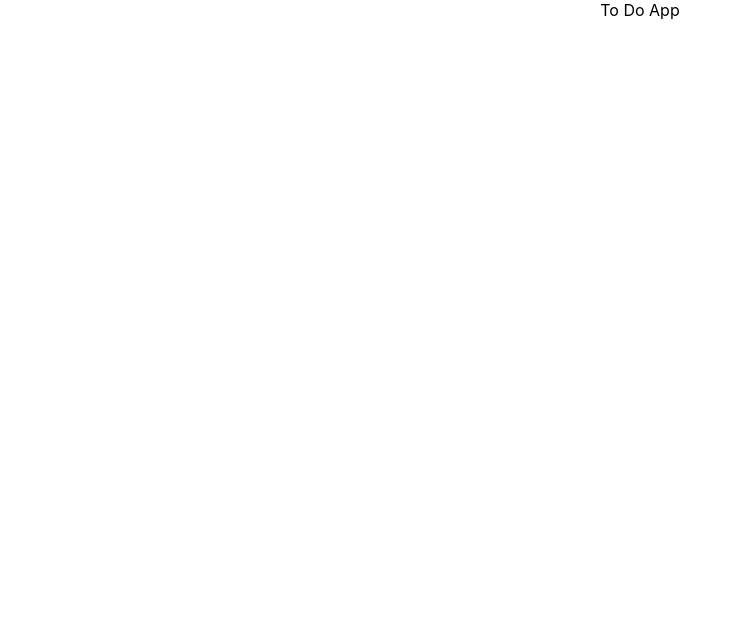
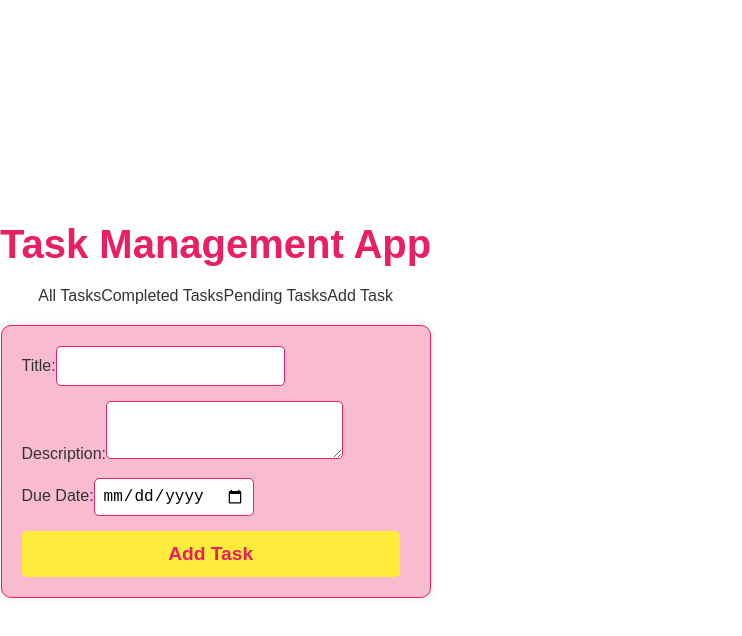
Before and after one commit to rinadkarim/my-react-app, a React (Create React App) app: page /add-task in a window 1280 px wide. Shown: the top 636 px of the page, without its empty margins (0-742 px from the left). Built offline with nearby package versions, Linux system fonts and the light colour scheme.

Commit message:
project so far

```diff
--- a/db.json
+++ b/db.json
@@ -1,16 +1,60 @@
 {
-    "toys": [
+  "tasks": [
     {
-        "id": 1,
-        "name": "Woody",
-        "image": "http://www.pngmart.com/files/3/Toy-Story-Woody-PNG-Photos.png",
-        "likes": 8
+      "id": "1",
+      "title": "Buy groceries",
+      "description": "Get milk, eggs, and bread.",
+      "dueDate": "2025-01-25",
+      "completed": true
     },
     {
-        "id": 2,
-        "name": "Buzz Lightyear",
-        "image": "http://www.pngmart.com/files/6/Buzz-Lightyear-PNG-Transparent-Picture.png",
-        "likes": 14
+      "id": "2",
+      "title": "Call Doctor",
+      "description": "Make apt for medication refill.",
+      "dueDate": "2025-01-27",
+      "completed": true
+    },
+    {
+      "id": "3",
+      "title": "Mail Package",
+      "description": "Send out friend's birthday gift",
+      "dueDate": "2025-02-01",
+      "completed": true
+    },
+    {
+      "id": "4",
+      "title": "Chores",
+      "description": "Clean room, kitchen and bathroom.",
+      "dueDate": "2025-01-20",
+      "completed": true
+    },
+    {
+      "id": "5",
+      "title": "Call Vet",
+      "description": "Make apt for wellness checkup",
+      "dueDate": "2025-01-23",
+      "completed": true
+    },
+    {
+      "id": "6",
+      "title": "Pay Phone Bill",
+      "description": "Phone bill must be paid by the first of the month",
+      "dueDate": "2025-02-01",
+      "completed": false
+    },
+    {
+      "id": "7",
+      "title": "Buy Paint",
+      "description": "Buy paint for downstairs bathroom that needs to be repainted.",
+      "dueDate": "2025-02-05",
+      "completed": false
+    },
+    {
+      "id": "8",
+      "title": "Go to Petco",
+      "description": "Buy more dog food, whimzees and chew toys.",
+      "dueDate": "2025-01-25",
+      "completed": true
     }
   ]
 }
--- a/package.json
+++ b/package.json
@@ -4,13 +4,16 @@
   "private": true,
   "dependencies": {
     "cra-template": "1.2.0",
+    "json-server": "^1.0.0-beta.3",
     "react": "^19.0.0",
     "react-dom": "^19.0.0",
+    "react-router-dom": "^7.1.1",
     "react-scripts": "5.0.1",
     "web-vitals": "^4.2.4"
   },
   "scripts": {
     "start": "react-scripts start",
+    "server": "json-server --watch db.json --port 5000",
     "build": "react-scripts build",
     "test": "react-scripts test",
     "eject": "react-scripts eject"
--- /dev/null
+++ b/src/AddTask.js
@@ -0,0 +1,66 @@
+import React, { useState } from "react";
+
+const AddTask = () => {
+  const [title, setTitle] = useState("");
+  const [description, setDescription] = useState("");
+  const [dueDate, setDueDate] = useState("");
+
+  const handleSubmit = (e) => {
+    e.preventDefault();
+
+    const newTask = {
+      title,
+      description,
+      dueDate,
+      completed: false,
+    };
+
+    fetch("http://localhost:5000/tasks", {
+      method: "POST",
+      headers: {
+        "Content-Type": "application/json",
+      },
+      body: JSON.stringify(newTask),
+    })
+      .then((response) => response.json())
+      .then((data) => {
+        setTitle("");
+        setDescription("");
+        setDueDate("");
+      });
+  };
+
+  return (
+    <form onSubmit={handleSubmit} className="add-task-form">
+      <label>
+        Title:
+        <input
+          type="text"
+          value={title}
+          onChange={(e) => setTitle(e.target.value)}
+          required
+        />
+      </label>
+      <label>
+        Description:
+        <textarea
+          value={description}
+          onChange={(e) => setDescription(e.target.value)}
+          required
+        />
+      </label>
+      <label>
+        Due Date:
+        <input
+          type="date"
+          value={dueDate}
+          onChange={(e) => setDueDate(e.target.value)}
+          required
+        />
+      </label>
+      <button type="submit">Add Task</button>
+    </form>
+  );
+};
+
+export default AddTask;
--- a/src/App.css
+++ /dev/null
@@ -1,38 +0,0 @@
-.App {
-  text-align: center;
-}
-
-.App-logo {
-  height: 40vmin;
-  pointer-events: none;
-}
-
-@media (prefers-reduced-motion: no-preference) {
-  .App-logo {
-    animation: App-logo-spin infinite 20s linear;
-  }
-}
-
-.App-header {
-  background-color: #282c34;
-  min-height: 100vh;
-  display: flex;
-  flex-direction: column;
-  align-items: center;
-  justify-content: center;
-  font-size: calc(10px + 2vmin);
-  color: white;
-}
-
-.App-link {
-  color: #61dafb;
-}
-
-@keyframes App-logo-spin {
-  from {
-    transform: rotate(0deg);
-  }
-  to {
-    transform: rotate(360deg);
-  }
-}
--- a/src/App.js
+++ b/src/App.js
@@ -1,12 +1,32 @@
-import logo from './logo.svg';
-import './App.css';
+import React from "react";
+import { BrowserRouter as Router, Routes, Route, Link } from "react-router-dom";
+import TaskList from "./TaskList";
+import TaskDetails from "./TaskDetails";
+import AddTask from "./AddTask";
+import './styles.css';
 
 function App() {
   return (
-    <div className="App">
-      To Do App
-    </div>
+    <Router>
+      <div>
+        <h1 className="page-title">Task Management App</h1>
+        <nav>
+          <ul>
+            <li><Link to="/tasks/all">All Tasks</Link></li>
+            <li><Link to="/tasks/completed">Completed Tasks</Link></li>
+            <li><Link to="/tasks/pending">Pending Tasks</Link></li>
+            <li><Link to="/add-task">Add Task</Link></li>
+          </ul>
+        </nav>
+        <Routes>
+          <Route path="/tasks/:filter" element={<TaskList />} />
+          <Route path="/task/:id" element={<TaskDetails />} />
+          <Route path="/add-task" element={<AddTask />} />
+        </Routes>
+      </div>
+    </Router>
   );
 }
 
+
 export default App;
--- /dev/null
+++ b/src/TaskCard.js
@@ -0,0 +1,21 @@
+import React from "react";
+
+const TaskCard = ({ task, onToggleComplete }) => {
+  return (
+    <div className="task-card">
+      <div className="task-info">
+        <h3>{task.title}</h3>
+        <p>{task.description}</p>
+        <p><strong>Due Date:</strong> {task.dueDate}</p>
+        <p><strong>Status:</strong> {task.completed ? 'Completed' : 'Pending'}</p>
+      </div>
+      <div className="task-actions">
+        <button onClick={() => onToggleComplete(task.id)}>
+          {task.completed ? 'Mark as Pending' : 'Mark as Completed'}
+        </button>
+      </div>
+    </div>
+  );
+};
+
+export default TaskCard;
--- /dev/null
+++ b/src/TaskDetails.js
@@ -0,0 +1,26 @@
+import React, { useState, useEffect } from "react";
+import { useParams } from "react-router-dom";
+
+const TaskDetails = () => {
+  const { id } = useParams();
+  const [task, setTask] = useState(null);
+
+  useEffect(() => {
+    fetch(`http://localhost:5000/tasks/${id}`)
+      .then((response) => response.json())
+      .then((data) => setTask(data));
+  }, [id]);
+
+  if (!task) return <p>Loading task details...</p>;
+
+  return (
+    <div>
+      <h2>{task.title}</h2>
+      <p>{task.description}</p>
+      <p>Due Date: {task.dueDate}</p>
+      <p>Status: {task.completed ? "Completed" : "Pending"}</p>
+    </div>
+  );
+};
+
+export default TaskDetails;
--- /dev/null
+++ b/src/TaskList.js
@@ -0,0 +1,64 @@
+import React, { useState, useEffect } from "react";
+import TaskCard from "./TaskCard";
+import { useParams } from "react-router-dom";
+
+const TaskList = () => {
+  const { filter } = useParams();
+  const [tasks, setTasks] = useState([]);
+
+  useEffect(() => {
+    fetch("http://localhost:5000/tasks")
+      .then((response) => response.json())
+      .then((data) => {
+        setTasks(data);
+      });
+  }, []);
+
+  const filteredTasks = tasks.filter((task) => {
+    if (filter === "completed") return task.completed;
+    if (filter === "pending") return !task.completed;
+    return true;
+  });
+
+  const handleToggleComplete = (taskId) => {
+    const updatedTasks = tasks.map((task) =>
+      task.id === taskId ? { ...task, completed: !task.completed } : task
+    );
+    setTasks(updatedTasks);
+    fetch(`http://localhost:5000/tasks/${taskId}`, {
+      method: "PATCH",
+      headers: {
+        "Content-Type": "application/json",
+      },
+      body: JSON.stringify({ completed: !tasks.completed }),
+    });
+  };
+
+  return (
+    <div>
+      <div className="nav-buttons">
+        <button>
+          <a href="/tasks/all">All</a>
+        </button>
+        <button>
+          <a href="/tasks/completed">Completed</a>
+        </button>
+        <button>
+          <a href="/tasks/pending">Pending</a>
+        </button>
+      </div>
+
+      <div className="task-list">
+        {filteredTasks.map((task) => (
+          <TaskCard
+            key={task.id}
+            task={task}
+            onToggleComplete={handleToggleComplete}
+          />
+        ))}
+      </div>
+    </div>
+  );
+};
+
+export default TaskList;
--- /dev/null
+++ b/src/styles.css
@@ -0,0 +1,178 @@
+body {
+  font-family: 'Arial', sans-serif;
+  margin: 0;
+  padding: 0;
+  background-color: white;
+  color: #333;
+  display: flex;
+  justify-content: center;
+  align-items: flex-start;
+  height: 100vh;
+  flex-direction: column;
+}
+
+h1 {
+  font-size: 2.5rem;
+  color: pink;
+  margin-bottom: 20px;
+  text-align: center;
+  font-weight: bold;
+}
+
+
+.page-title {
+  font-size: 2.5rem;
+  color: #e91e63;
+  text-align: center;
+  margin-top: 40px;
+  font-weight: bold;
+}
+
+
+nav {
+  margin-bottom: 20px;
+  text-align: center;
+}
+
+ul {
+  list-style-type: none;
+  padding: 0;
+  display: flex;
+  justify-content: center;
+}
+
+button {
+  background-color: pink;
+  color: white;
+  padding: 10px 15px;
+  border: 1px solid pink;
+  border-radius: 5px;
+  cursor: pointer;
+  font-size: 1rem;
+  margin-right: 10px;
+  transition: background-color 0.3s ease;
+  font-weight: bold;
+}
+
+button:hover {
+  background-color: #e91e63;
+}
+
+button:disabled {
+  background-color: #ddd;
+  cursor: not-allowed;
+}
+
+a {
+  color: #333;
+  text-decoration: none;
+}
+
+a:hover {
+  color: pink;
+}
+
+.task-list {
+  display: grid;
+  grid-template-columns: repeat(2, 1fr);
+  gap: 20px;
+  padding: 20px;
+}
+
+.task-card {
+  background-color: #f8bbd0;
+  border: 1px solid #e91e63;
+  border-radius: 10px;
+  box-shadow: 0 0 10px rgba(0, 0, 0, 0.1);
+  padding: 15px;
+  text-align: center;
+  transition: transform 0.3s ease;
+}
+
+.task-card:hover {
+  transform: scale(1.05);
+}
+
+.task-card h3 {
+  font-size: 1.3rem;
+  color: #333;
+  margin-bottom: 10px;
+}
+
+.task-card p {
+  font-size: 1rem;
+  color: #666;
+  margin-bottom: 10px;
+}
+
+.task-actions {
+  margin-top: 10px;
+}
+
+button {
+  background-color: yellow;
+  color: orange;
+  font-weight: bold;
+  padding: 10px 15px;
+  border-radius: 5px;
+  border: none;
+  cursor: pointer;
+  transition: background-color 0.3s ease;
+}
+
+button:hover {
+  background-color: #ff9800;
+}
+
+.add-task-form {
+  width: 90%;
+  max-width: 400px;
+  margin: 20px auto;
+  padding: 20px;
+  background-color: #f8bbd0;
+  border: 1px solid #e91e63;
+  border-radius: 10px;
+  box-shadow: 0 0 10px rgba(0, 0, 0, 0.1);
+  display: flex;
+  flex-direction: column;
+  gap: 15px;
+}
+
+.add-task-form label {
+  font-size: 1rem;
+  color: #333;
+}
+
+.add-task-form input,
+.add-task-form textarea {
+  padding: 10px;
+  border: 1px solid #e91e63;
+  border-radius: 5px;
+  font-size: 1rem;
+}
+
+.add-task-form input[type="date"] {
+  padding: 8px;
+  font-size: 1rem;
+}
+
+.add-task-form button {
+  background-color: #ffeb3b;
+  color: #e91e63;
+  border: none;
+  padding: 12px 20px;
+  font-size: 1.2rem;
+  border-radius: 5px;
+  cursor: pointer;
+  font-weight: bold;
+  transition: background-color 0.3s ease;
+}
+
+.add-task-form button:hover {
+  background-color: #fbc02d;
+}
+
+.add-task-form button:disabled {
+  background-color: #ddd;
+  cursor: not-allowed;
+}
```
Also changed, not shown: src/logo.svg (deleted), 1 other file (tests, documents, lock files or other folders). Lines whose indentation alone changed are shown as unchanged.
